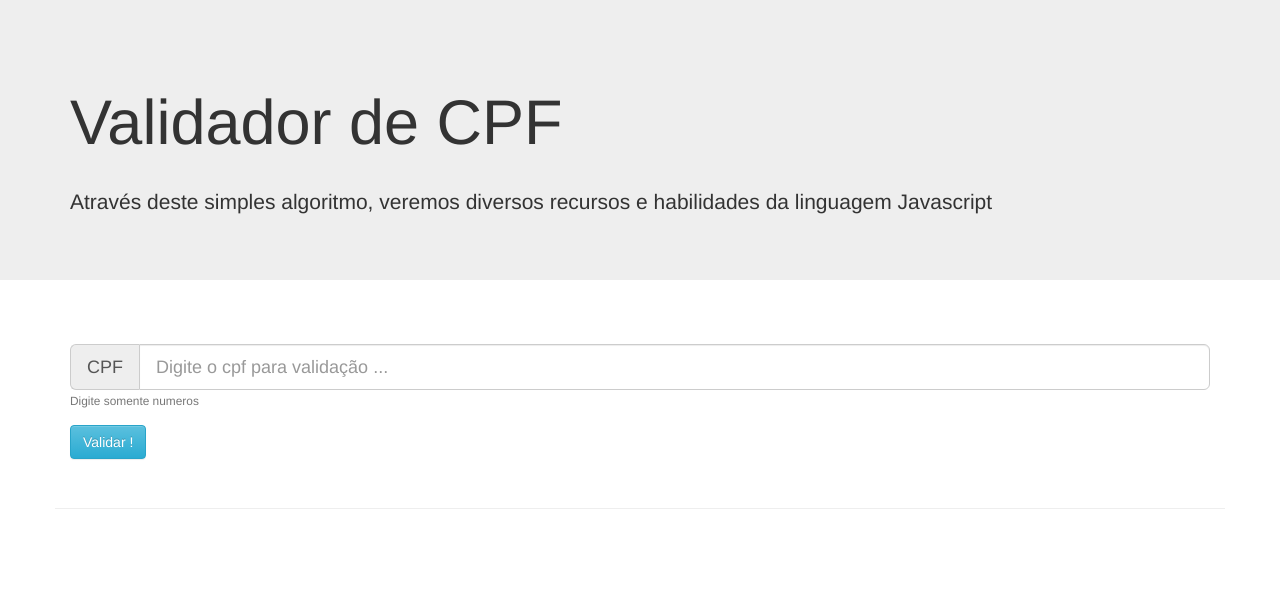
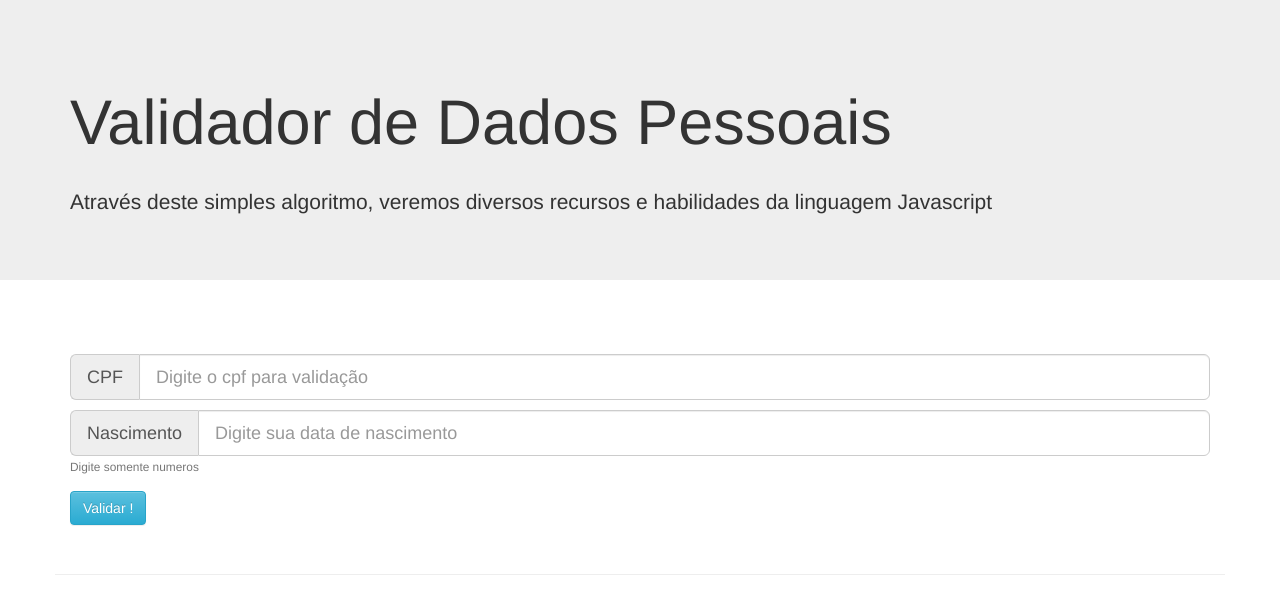
Before and after one commit to cmartinellicm/javascript-validador-cpf, a plain HTML site: page index.html in a window 1280 px wide. Drawn offline with nearby package versions, Linux system fonts and the light colour scheme.

Commit message:
Created input for birth date and added mask for both inputs

```diff
--- a/index.html
+++ b/index.html
@@ -1,12 +1,13 @@
 <!DOCTYPE html>
 
+<html lang="pt-BR">
 <head>
 
     <meta charset="utf-8">
     <meta http-equiv="X-UA-Compatible" content="IE=edge">
     <meta name="viewport" content="width=device-width, initial-scale=1">
 
-    <title>JavaScript Gama Academy</title>
+    <title>Verificação de Dados</title>
 
     <!-- Latest compiled and minified CSS -->
     <link rel="stylesheet" href="https://maxcdn.bootstrapcdn.com/bootstrap/3.3.7/css/bootstrap.min.css"
@@ -24,7 +25,7 @@
 <body>
     <div class="jumbotron">
         <div class="container">
-            <h1 class="page-header">Validador de CPF</h1>
+            <h1 class="page-header">Validador de Dados Pessoais</h1>
             <p>Através deste simples algoritmo, veremos diversos recursos e habilidades da linguagem Javascript</p>
         </div>
 
@@ -32,9 +33,16 @@
     <div class="container formulario">
         <form>
             <div class="form-group">
-                <div class="input-group input-group-lg">
+                <!-- CPF -->
+                <div class="input-group input-group-lg input-format">
                     <span class="input-group-addon" id="sizing-addon1">CPF</span>
-                    <input id="cpf_digitado" type="text" class="form-control" placeholder="Digite o cpf para validação ..."
+                    <input id="cpf_digitado" type="text" class="form-control" placeholder="Digite o cpf para validação"
+                        aria-describedby="sizing-addon1">
+                </div>
+                <!-- Data Nascimento -->
+                <div class="input-group input-group-lg input-format">
+                    <span class="input-group-addon" id="sizing-addon2">Nascimento</span>
+                    <input id="data_digitada" type="text" class="form-control" placeholder="Digite sua data de nascimento"
                         aria-describedby="sizing-addon1">
                 </div>
                 <small class="form-text text-muted">Digite somente numeros</small>
@@ -60,6 +68,9 @@
 <script src="https://maxcdn.bootstrapcdn.com/bootstrap/3.3.7/js/bootstrap.min.js" crossorigin="anonymous"
     integrity="sha384-Tc5IQib027qvyjSMfHjOMaLkfuWVxZxUPnCJA7l2mCWNIpG9mGCD8wGNIcPD7Txa"></script>
 
+<!-- jQuery mask plugin -->
+<script src="https://cdnjs.cloudflare.com/ajax/libs/jquery.mask/1.14.15/jquery.mask.min.js"></script>
+
 <script src="./script.js"></script>
 
 </html>
--- a/script.js
+++ b/script.js
@@ -1,4 +1,7 @@
-console.log("JavaScript carregado.");
+$(document).ready(function () {
+  $("#cpf_digitado").mask("000.000.000-00", { reverse: true });
+  $("#data_digitada").mask("00/00/0000");
+});
 
 function validaCPF(cpf) {
   console.log(cpf.length);
--- a/style.css
+++ b/style.css
@@ -1,3 +1,7 @@
 .formulario {
   margin-top: 5%;
 }
+
+.input-format {
+  padding-top: 10px;
+}
```
Also changed, not shown: 1 other file.
